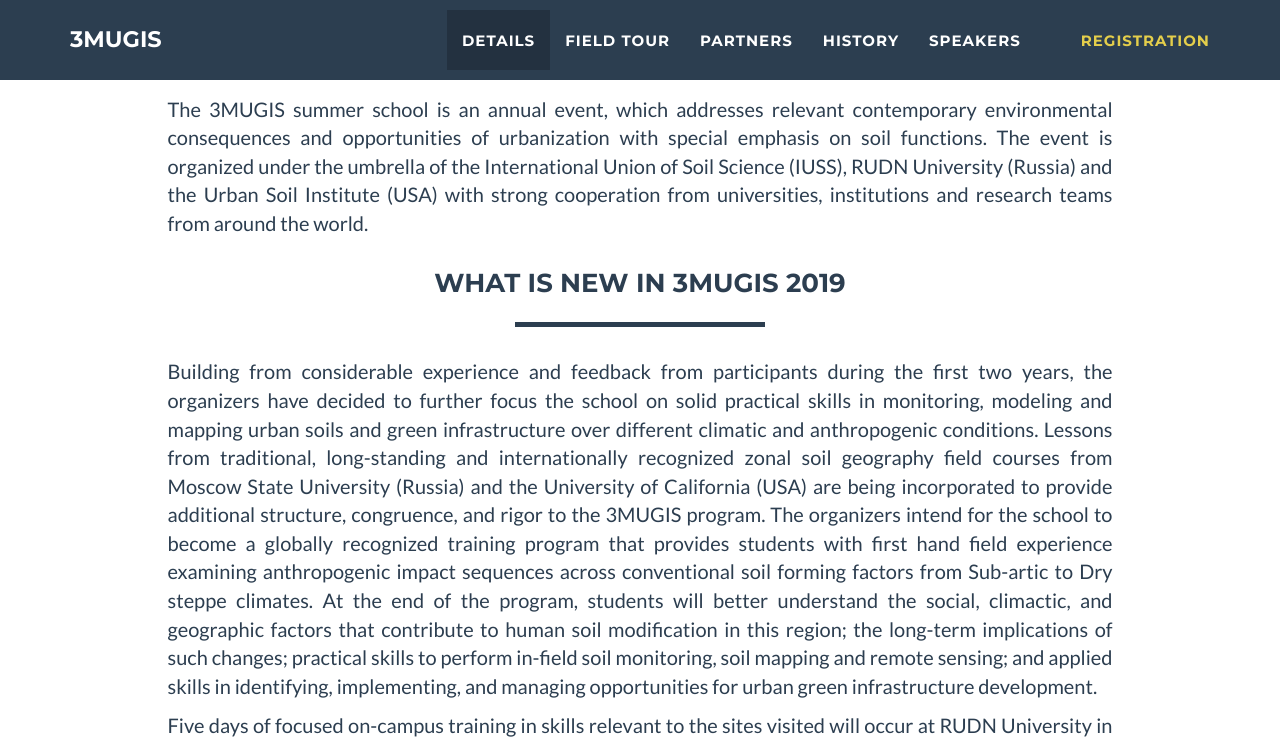
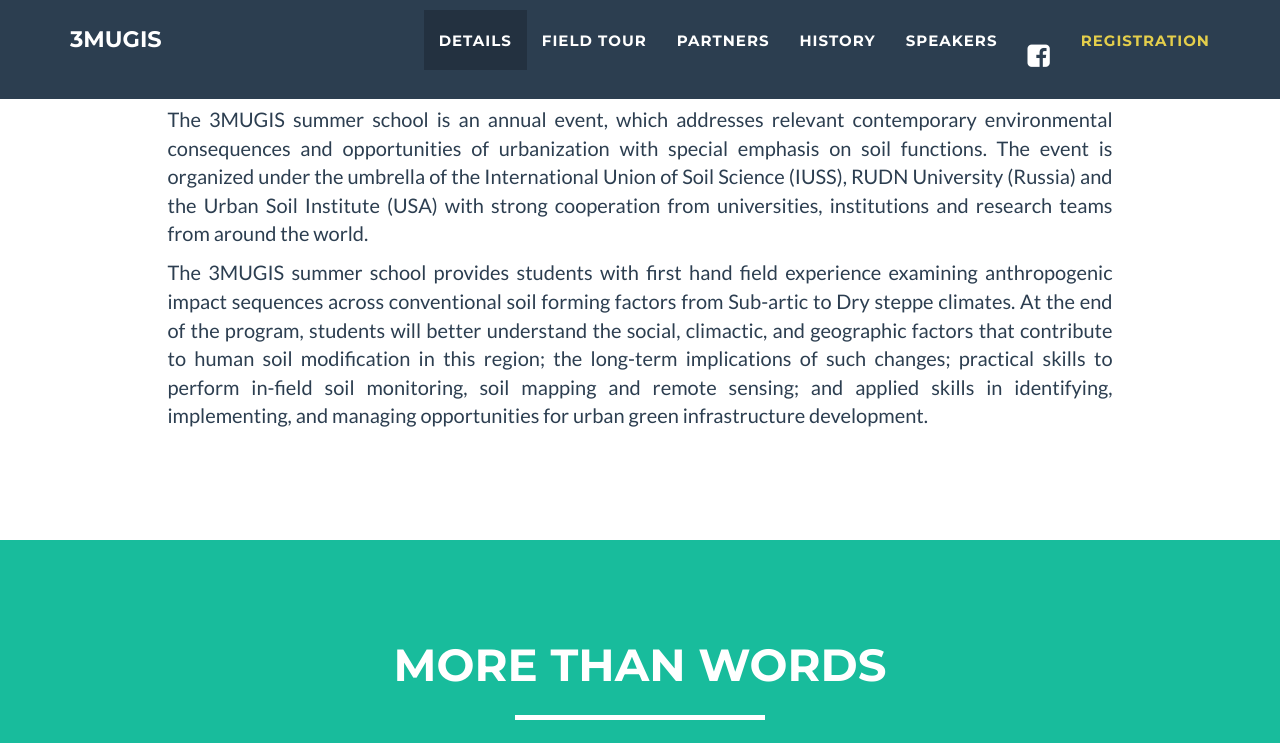
Before and after one commit to erasmus-rudn/erasmus-rudn.github.io, a Jekyll site: the page built from index.md, in a window 1280 px wide and 1400 px high, scrolled down 919 px. Shown: the top 743 px of the window. Built offline with Jekyll 4.4.1, drawn with Linux system fonts in a browser that asks for light colours; some of the changed lines change nothing that is shown; some of the changed text lies outside the part shown.

Commit message:
2020 update

```diff
--- a/_includes/Intro.html
+++ b/_includes/Intro.html
@@ -12,7 +12,8 @@
 
                 </div>
             </div>
-            <div class="row">
+
+<!--            <div class="row">
                 <div class="col-lg-12 text-center">
                     <h3>What is new in 3MUGIS 2019 </h3>
                     <hr class="star-primary">
@@ -25,6 +26,6 @@
 
                 </div>
             </div>
-
+        -->
         </div>
     </section>
--- a/_includes/contact_static.html
+++ b/_includes/contact_static.html
@@ -144,7 +144,8 @@
 
 <section id="contact">
 <div id="gf">
-	<iframe src="https://docs.google.com/forms/d/e/1FAIpQLSf7TOjt2L7M5kh9XmNNnAAFvaWI_dL6II3RKee2xaQQrpsjnw/viewform?embedded=true" width="100%" height="2700" frameborder="0" marginheight="0" marginwidth="0">Loading...</iframe>
+  <iframe src="https://docs.google.com/forms/d/e/1FAIpQLSd8UOxev65CF50H1Eo8FLfV7ssNm5l2lbGHb1duTdezrP-6uw/viewform?embedded=true" width="100%" height="2700" frameborder="0" marginheight="0" marginwidth="0">Loading…</iframe>
+	<!--<iframe src="https://docs.google.com/forms/d/e/1FAIpQLSf7TOjt2L7M5kh9XmNNnAAFvaWI_dL6II3RKee2xaQQrpsjnw/viewform?embedded=true" width="100%" height="2700" frameborder="0" marginheight="0" marginwidth="0">Loading...</iframe>-->
 </div>
 </section>
 
--- a/_includes/nav.html
+++ b/_includes/nav.html
@@ -34,7 +34,7 @@
                         <a href="#speakers">Speakers</a>
                     </li>
                     <li class="page-scroll">
-                        <a href="https://www.facebook.com/groups/2364956540458344/"><i class="fa fa-facebook-official" aria-hidden="true"></i></a>
+                        <a href="https://www.facebook.com/groups/2364956540458344/"><i class="fa fa-facebook-square" aria-hidden="true" style="font-size: 26px;padding-top:0px !important;margin-top: -4px;"></i></a>
                     </li>
 
                     <li class="page-scroll">
--- a/index.md
+++ b/index.md
@@ -3,12 +3,9 @@
 the_year_motto: ANTHROPOGENIC AND NATURAL SOIL LANDSCAPES IN EUROPEAN RUSSIA&#58;FROM SEA TO SEA
 motto_addition: Monitoring, modeling and managing urban soils and green infrastructure
 school_dates: July 6 – 26, 2020, Registration is opened
-intro_general: The 3MUGIS summer school is an annual event, which addresses relevant
-  contemporary environmental consequences and opportunities of urbanization with special
-  emphasis on soil functions. The event is organized under the umbrella of the International
-  Union of Soil Science (IUSS), RUDN University (Russia) and the Urban Soil Institute
-  (USA) with strong cooperation from universities, institutions and research teams
-  from around the world.
+intro_general: "<p>The 3MUGIS summer school is an annual event, which addresses relevant contemporary environmental consequences and opportunities of urbanization with special emphasis on soil functions. The event is organized under the umbrella of the International Union of Soil Science (IUSS), RUDN University (Russia) and the Urban Soil Institute (USA) with strong cooperation from universities, institutions and research teams from around the world.</p>
+<p>The 3MUGIS summer school provides students with first hand field experience examining anthropogenic impact sequences across conventional soil forming factors from Sub-artic to Dry steppe climates. At the end of the program, students will better understand the social, climactic, and geographic factors that contribute to human soil modification in this region; the long-term implications of such changes; practical skills to perform in-field soil monitoring, soil mapping and remote sensing; and applied skills in identifying, implementing, and managing opportunities for urban green infrastructure development.</p>"
+
 big_intro: "<p>Building from considerable experience and feedback from participants
   during the first two years, the organizers have decided to further focus the school
   on solid practical skills in monitoring, modeling and mapping urban soils and green
```
